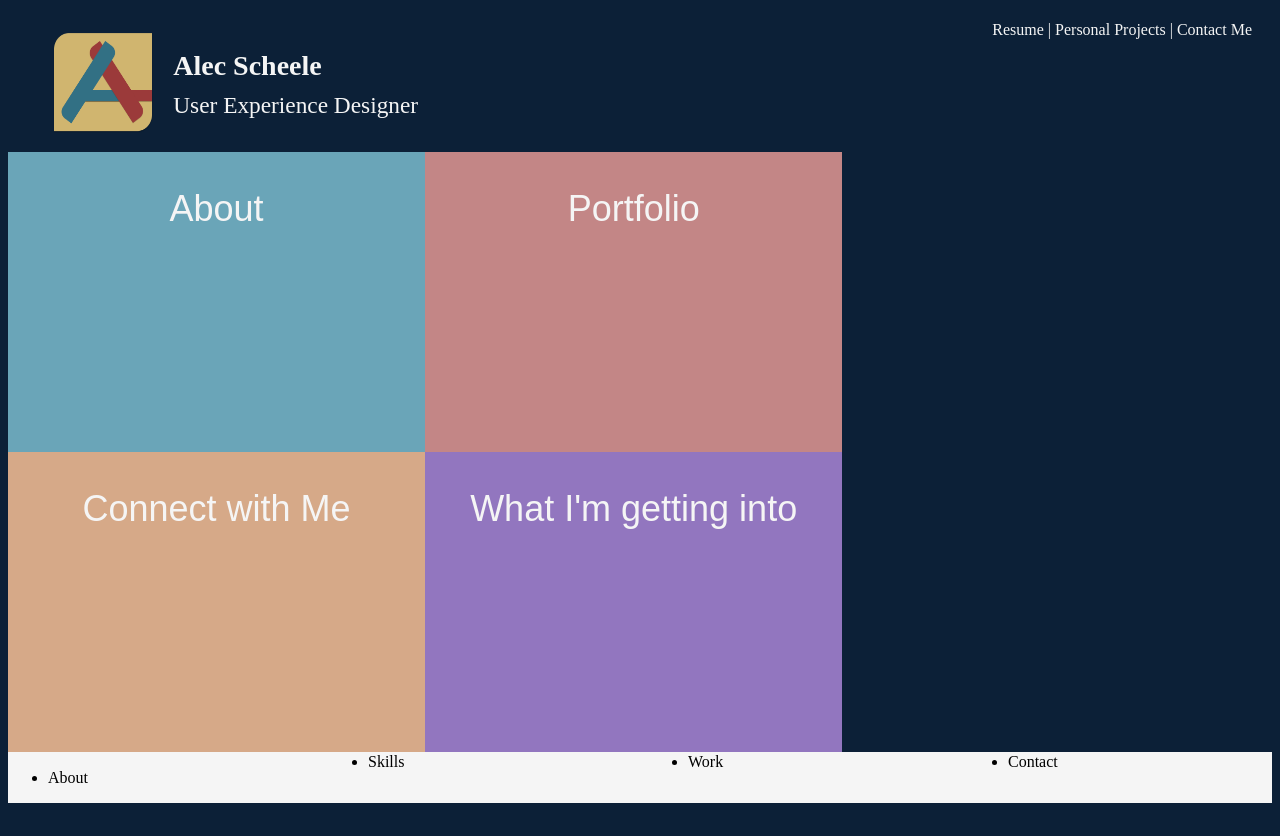
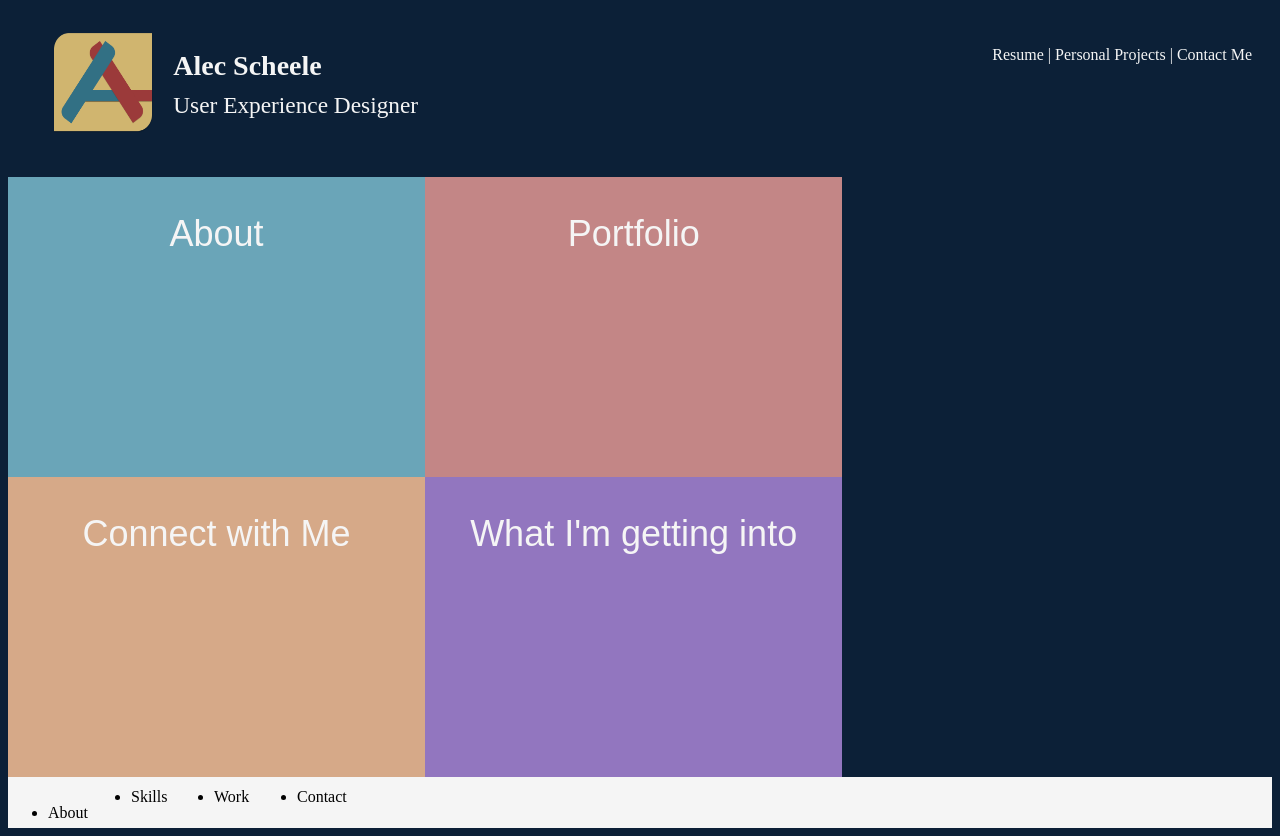
Before and after one commit to ScheeleMan22/UX_UI_HW_17, a plain HTML site: page index.html in a window 1280 px wide. Shown: the top 836 px of the page. Before the commit the page ends 811 px from the top, so only its background shows below. Drawn offline with Linux system fonts and the light colour scheme.

Commit message:
Footer Tweaks
Trying to fix the footer list

```diff
--- a/css/style.css
+++ b/css/style.css
@@ -28,7 +28,7 @@ body{
 .nav {
     text-align:right;
     padding: 1%;
-    margin-top: -10%;
+    margin-top: -8%;
     margin-right: 20px;
 }
 
@@ -101,13 +101,19 @@ body{
     text-align: center;
     font-family: Arial, Helvetica, sans-serif;
 }
-
 /*--------------------------------------------------------------------------------------------*/
 /*Footer Content*/
 
-footer {
+footer{
     background-color: whitesmoke;
     padding-top: 1px;
     height: 50px;
-    column-count: 4;
+
 }
+.footerInformation {
+   column-count: 4;
+   width:25%;
+   text-align: right;
+   margin-top: 10px;
+   margin-right: 20px;
+}
--- a/index.html
+++ b/index.html
@@ -1,4 +1,9 @@
 <!DOCTYPE html>
+
+<!--*******-->
+<!--Still Trying to Figure out How to Make a Right Justified Scrollable for Recent Projects-->
+<!--*******-->
+
 <html>
     <!--section linking css and creating page Title-->
     <head>
@@ -21,6 +26,9 @@
             </div>
             <div class="nav">
                     <p> Resume  |  Personal Projects  |  Contact Me </p>
+                    <!--<brk>
+                        Recent Projects
+                    </brk>-->
             </div>
         </header>
 <!------------------------------------------------------------------------------------------------------>
@@ -41,6 +49,18 @@
             <div class="purpleBlock">
                 <p><brk>What I'm getting into</brk></p>
             </div>
+        <!--
+            <p>Recent Projects</p>
+            <div class="Project1">
+                EMI Redesign
+            </div>
+            <div class="Project2">
+                Urban Peak
+            </div>
+            <div class="Project3">
+                USDA Redesign
+            </div>
+        -->
         </div>
 
         <!--<section class="heroImg">
@@ -53,13 +73,16 @@
 <!------------------------------------------------------------------------------------------------------>
     <!--Footer section-->
     <footer>
-         <ul>
+        <div class="footerInformation">
+            <ul>
                 <li>About</li>
                 <li>Skills</li>
                 <li>Work</li>
                 <li>Contact</li>
             </ul>
-        </footer>
+        </div>
+
+    </footer>
 <!------------------------------------------------------------------------------------------------------>
 
 
```
